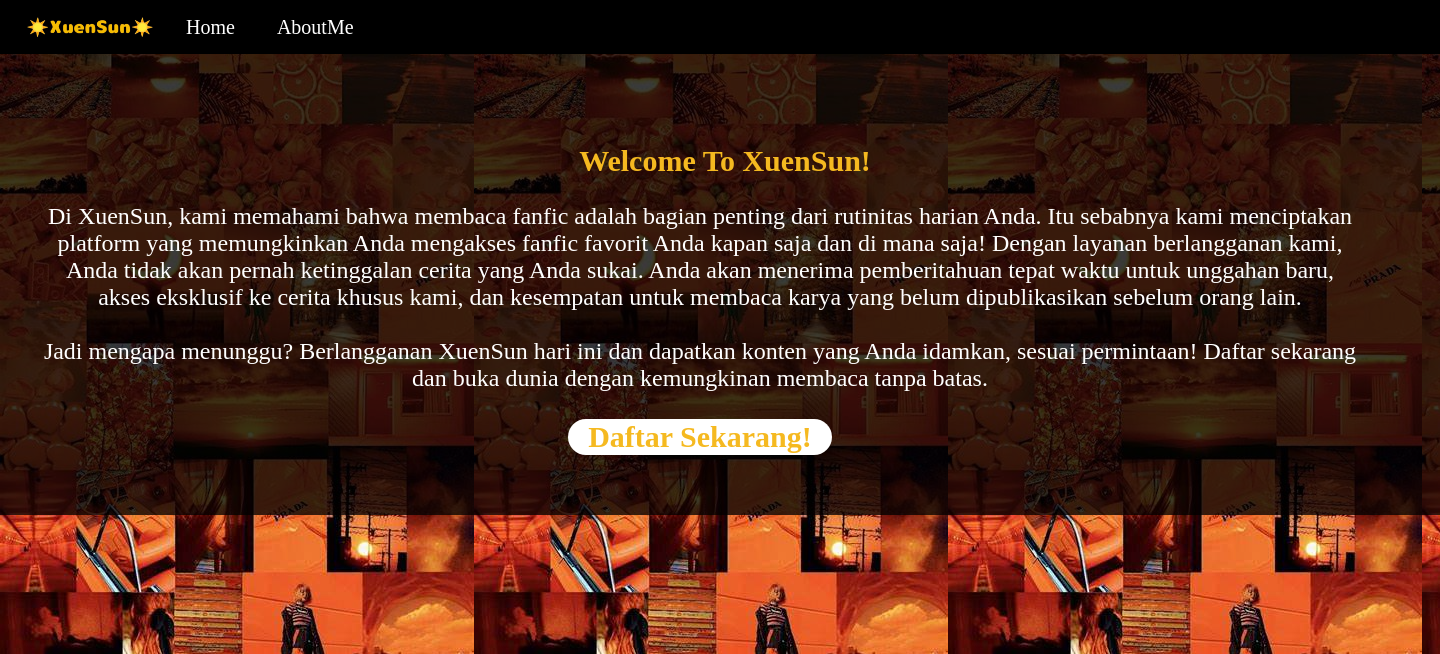
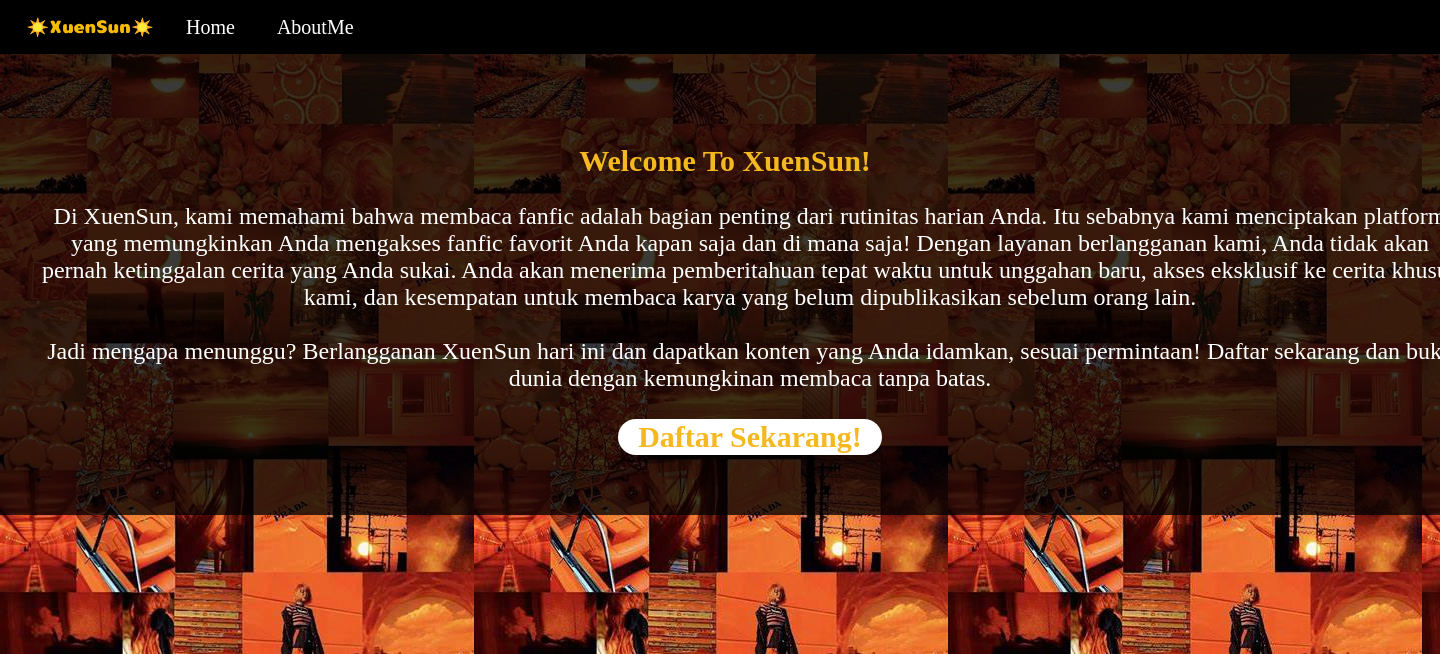
Before and after one commit to DindaAyuAprilia/2209106095, a PHP site: page / in a window 1440 px wide; the page is wider, and only the part inside the window is pictured. Shown: the top 654 px of that part. Run offline with PHP 8.4, Linux system fonts and the light colour scheme; some web fonts are replaced.

Commit message:
Update style.css

```diff
--- a/style.css
+++ b/style.css
@@ -110,7 +110,7 @@ body {
     font-size: 150%;
     color:white;
     margin-left: -50px;
-    margin-right: -100pxpx;
+    margin-right: -100px;
     padding-left: 100px;
     padding-right: 100px;
 
```
